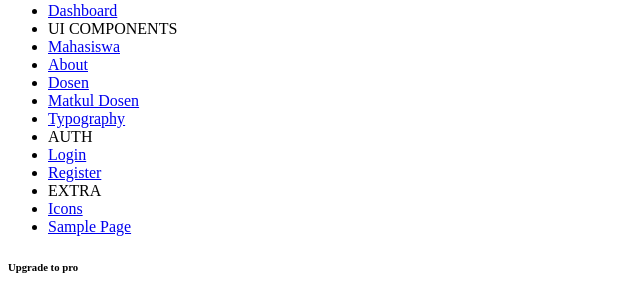
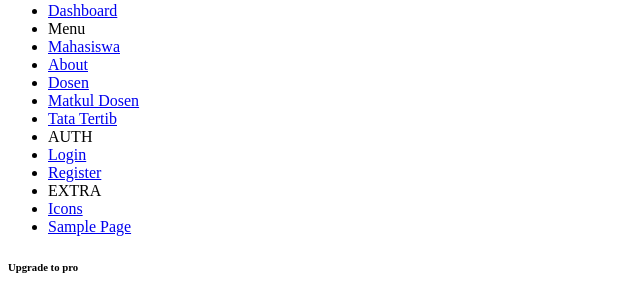
Before and after one commit to nioke-dev/PHOENIX_TATIB_TI_2D, a PHP site: page /PHOENIX_TATIB_TI_2D/views/templates/sidebar.php in a window 1280 px wide. Shown: the part 175-468 px from the top of the page, without its empty margins (0-640 px from the left). Run offline with PHP 8.4, Linux system fonts and the light colour scheme; some libraries are stand-ins or nearby versions.

Commit message:
tambah nama buttom menu

```diff
--- a/app/views/templates/headerNav.php
+++ b/app/views/templates/headerNav.php
@@ -18,7 +18,7 @@
                 </ul>
                 <div class="navbar-collapse justify-content-end px-0" id="navbarNav">
                     <ul class="navbar-nav flex-row ms-auto align-items-center justify-content-end">
-                        <a href="https://adminmart.com/product/modernize-free-bootstrap-admin-dashboard/" target="_blank" class="btn btn-primary">Download Free</a>
+                        <a href="./authentication-login.html" target="_blank" class="btn btn-primary">Log Out</a>
                         <li class="nav-item dropdown">
                             <a class="nav-link nav-icon-hover" href="javascript:void(0)" id="drop2" data-bs-toggle="dropdown" aria-expanded="false">
                                 <img src="<?= BASEURL; ?>/assets/images/profile/user-1.jpg" alt="" width="35" height="35" class="rounded-circle">
--- a/app/views/templates/sidebar.php
+++ b/app/views/templates/sidebar.php
@@ -29,7 +29,7 @@
                       </li>
                       <li class="nav-small-cap">
                           <i class="ti ti-dots nav-small-cap-icon fs-4"></i>
-                          <span class="hide-menu">UI COMPONENTS</span>
+                          <span class="hide-menu">Menu</span>
                       </li>
                       <li class="sidebar-item">
                           <a class="sidebar-link" href="<?= BASEURL; ?>/mahasiswa" aria-expanded="false">
@@ -68,7 +68,7 @@
                               <span>
                                   <i class="ti ti-typography"></i>
                               </span>
-                              <span class="hide-menu">Typography</span>
+                              <span class="hide-menu">Tata Tertib</span>
                           </a>
                       </li>
                       <li class="nav-small-cap">
```
